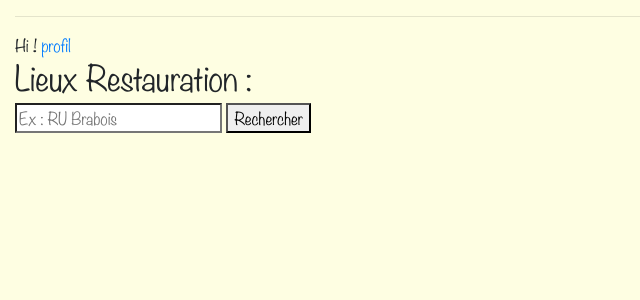
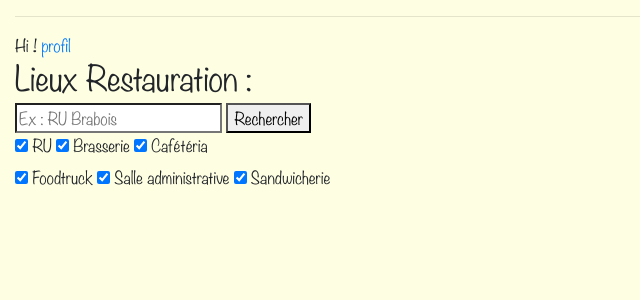
Before and after one commit to BlackShack24/Ru-servation, a Django app: template Ruservation/appPrincipale/templates/appPrincipale/home.html in a window 1280 px wide. Shown: the part 158-458 px from the top of the page, without its empty margins (0-640 px from the left). Run offline with Django 3.2, Linux system fonts and the light colour scheme; the template is opened without the code that fills it, so the values that code supplies are empty; some libraries are stand-ins or nearby versions.

Commit message:
Presque les criteres pour la recherche

```diff
--- a/Ruservation/appPrincipale/templates/appPrincipale/home.html
+++ b/Ruservation/appPrincipale/templates/appPrincipale/home.html
@@ -14,18 +14,37 @@
         <input id='lieu' type="search" name="lieuRestauration" placeholder="Ex : RU Brabois"/>
         <button type="button" onClick="DoSubmit()">Rechercher</button>
     </div>
+
+    <div>
+      <input type="checkbox" id="RU" name="RU" value="RU" checked >
+      <label for="RU">RU</label>
+      <input type="checkbox" id="BR" name="BR" value="BR" checked >
+      <label for="BR">Brasserie</label>
+      <input type="checkbox" id="CA" name="CA" value="CA" checked >
+      <label for="CA">Cafétéria</label>
+    </div>
+    <div>
+      <input type="checkbox" id="FO" name="FO" value="FO" checked >
+      <label for="FO">Foodtruck</label>
+      <input type="checkbox" id="SA" name="SA" value="SA" checked >
+      <label for="SA">Salle administrative</label>
+      <input type="checkbox" id="SW" name="SW" value="SW" checked >
+      <label for="SW">Sandwicherie</label>
+    </div>
   </form>
+
 
 <!-- <label class="switch">
   <input type="checkbox">
   <span class="slider round"></span>
 </label> -->
-
+<span id="hey"></span>
 
 <script>
     var sizeLieux = "{{ lieux.count|safe }}";
     var tabId = new Array(sizeLieux);
     var tabNom = new Array(sizeLieux);
+    var tabType = new Array(sizeLieux);
     var i = 0;
 </script>
 
@@ -34,22 +53,30 @@
      <script>
       tabId[i] = "{{ n.id|safe }}";
       tabNom[i] = "{{ n.nom|safe }}";
+      tabType[i] = "{{ n.typeR|safe }}";
       i++;
      </script>
 
      <span id="{{ n.id }}"><li><a href="/appPrincipale/lieuR/{{ n.id }}/"> {{ n.nom }}</a></li></span>
+
+<script type="text/javascript">
+  document.getElementById("hey").value = tabType[2];
+</script>
 
     {% endfor %}
   </ul>
 
 <script>
       function DoSubmit(){
+        document.getElementById("hey").value = tabType[2];
         for (var j = 0; j < sizeLieux; j++) {
           if(tabNom[j].toLowerCase().indexOf(document.getElementById("lieu").value.toLowerCase()) == -1) {
             document.getElementById(tabId[j]).style.display = "none";
           }
           else {
-            document.getElementById(tabId[j]).style.display = "block";
+            if(document.getElementById(tabType[j]).checked == true)  {
+              document.getElementById(tabId[j]).style.display = "block";
+            }
           }
 
         }
```
Also changed, not shown: Ruservation/db.sqlite3.
